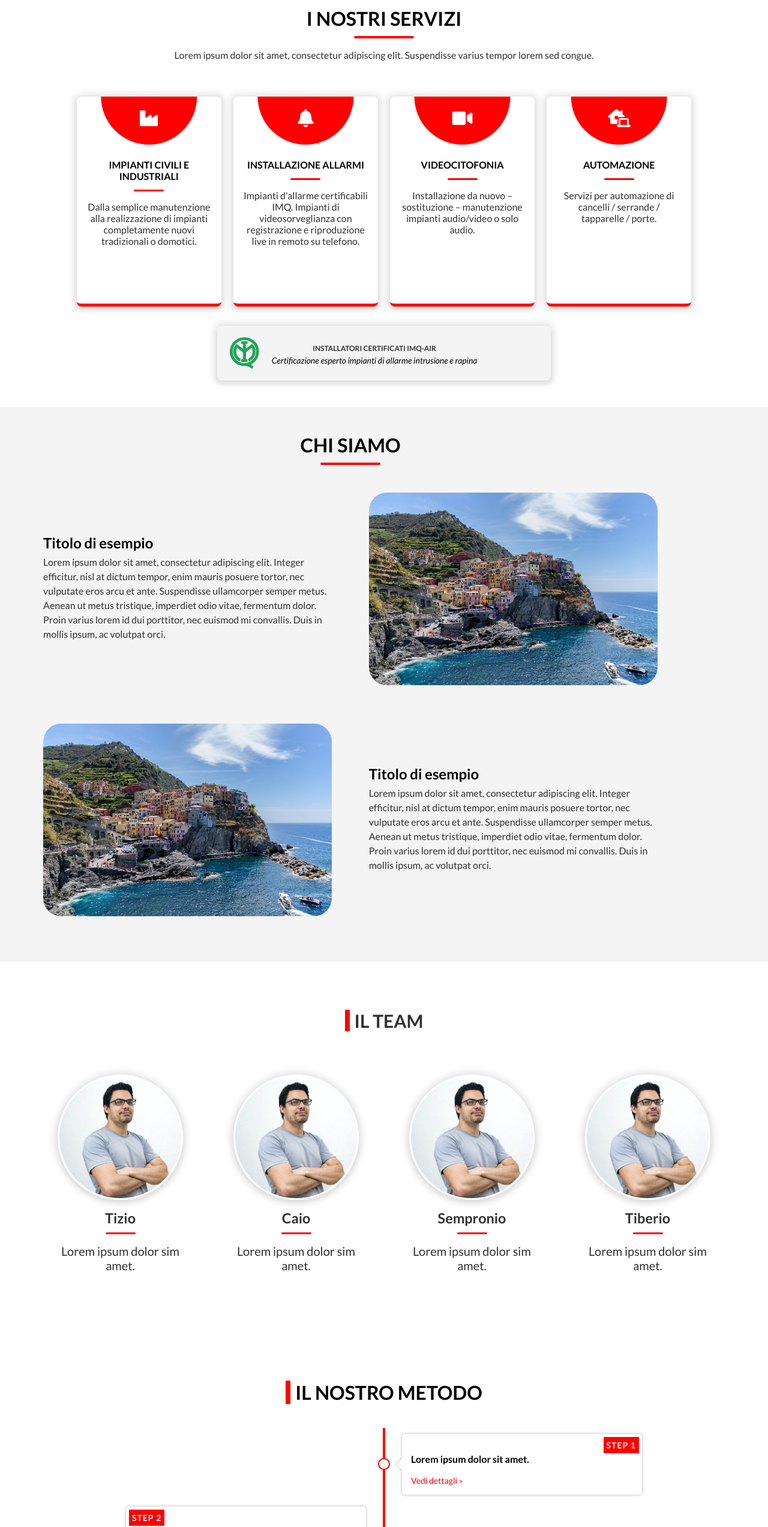
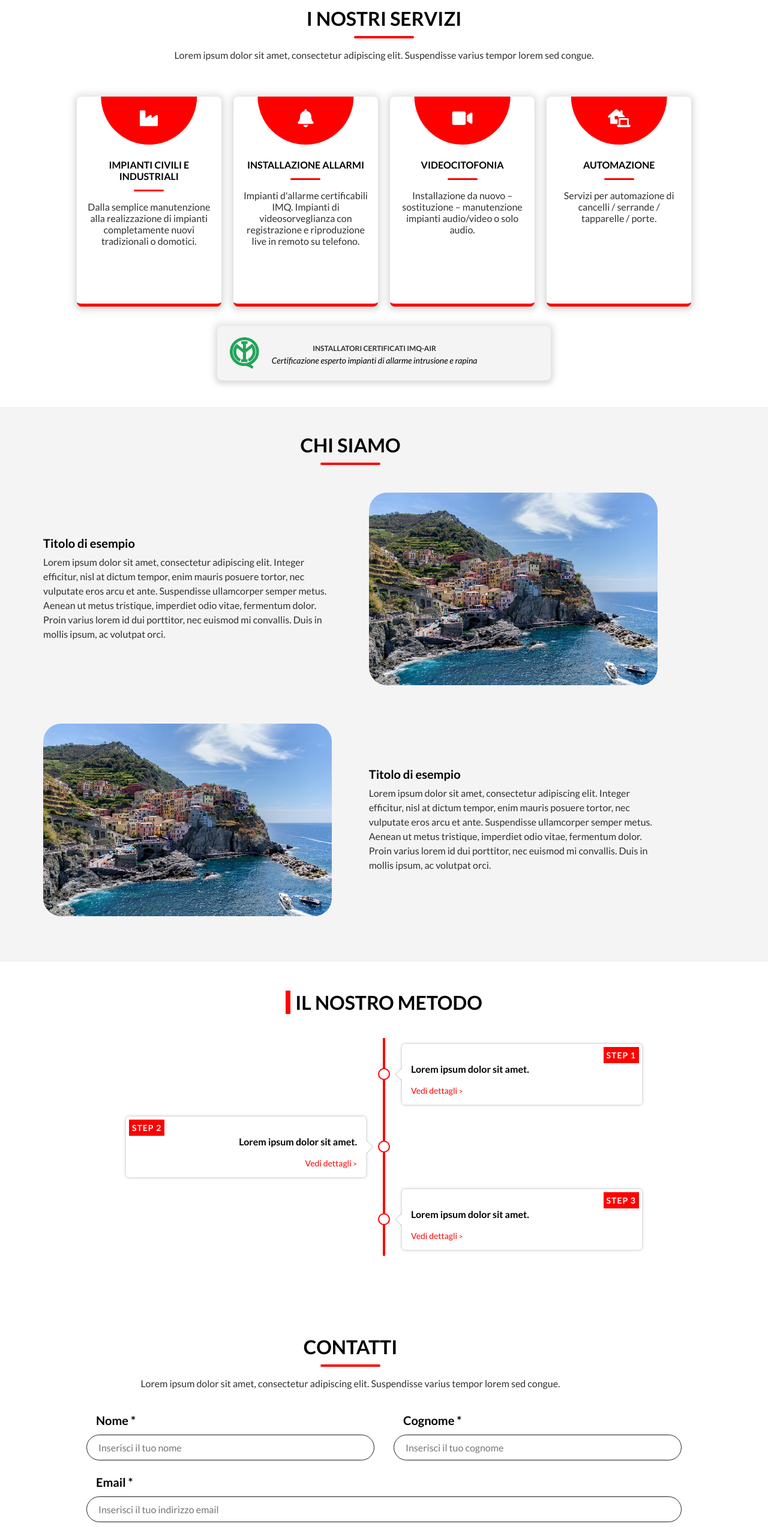
Before and after one commit to LOTO-gpolli/CEMA-impianti, a Next.js app: page / in a window 1280 px wide. Shown: the part 897-3442 px from the top of the page at 60% size. Built offline with nearby package versions, Linux system fonts and the light colour scheme.

Commit message:
refactor: clean up

```diff
--- a/components/Card/Card.js
+++ b/components/Card/Card.js
@@ -64,7 +64,8 @@ const Card = ({
   return (
     <>
       {/* <Fade bottom> */}
-      <motion.div
+      {/* <motion.div */}
+      <div
         ref={ref}
         initial="hidden"
         animate="visible"
@@ -83,7 +84,7 @@ const Card = ({
           <p className={styles['card__subtitle']}>{text}</p>
         </motion.div>
         {/* </Fade> */}
-      </motion.div>
+      </div>
       {/* </Fade> */}
     </>
   );
--- a/components/SectionHeading/SectionHeading.jsx
+++ b/components/SectionHeading/SectionHeading.jsx
@@ -4,7 +4,7 @@ const SectionHeading = ({ title, subtitle = "" }) => {
   return (
     <div className={`${styles['section-heading']}`}>
       <h3 className={`${styles['section-heading__title']}`}>{title}</h3>
-      {subtitle && <h4 className={`${styles['section-heading__subtitle']}`}>{subtitle}</h4>}
+      {subtitle && <p className={`${styles['section-heading__subtitle']}`}>{subtitle}</p>}
     </div>
   );
 }
--- a/components/StoryLine/StoryLine.module.css
+++ b/components/StoryLine/StoryLine.module.css
@@ -16,7 +16,7 @@
 
 .storyline__title {
   padding-bottom: 0.5rem;
-  font-size: 1.5rem;
+  font-size: 1.25rem;
   font-weight: bold;
 }
 
--- a/pages/index.js
+++ b/pages/index.js
@@ -2,7 +2,6 @@
 import Header from '../components/Header/Header';
 import Hero from '../components/Hero/Hero';
 import About from '../components/About/About';
-import Team from '../components/Team/Team';
 import Timeline from '../components/Timeline/Timeline';
 import Contact from '../components/Contact/Contact';
 import Footer from '../components/Footer/Footer';
@@ -15,7 +14,6 @@ export default function Home() {
       <Hero />
       <Services />
       <About />
-      <Team />
       <Timeline />
       <Contact />
       <Footer />
```
Also changed, not shown: public/images/placeholder_man.jpg (added).
